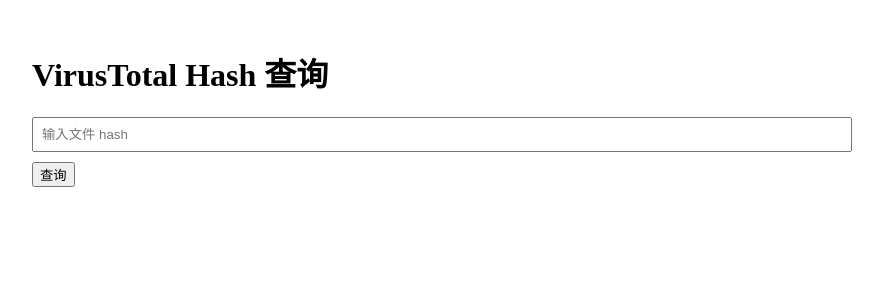
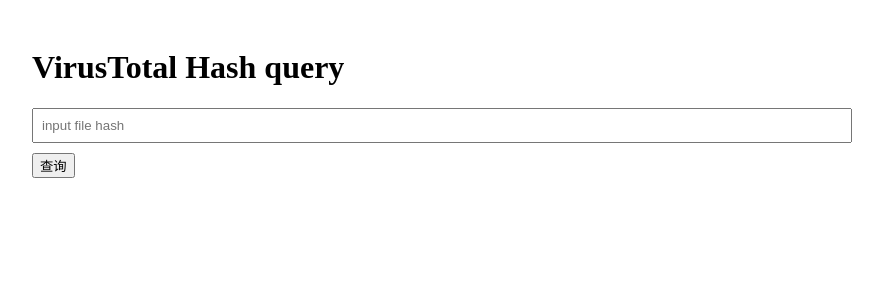
Before and after one commit to wx96wx/vt_vercel_query, a Next.js app: page / in a window 1280 px wide. Shown: the top 300 px of the page, without its empty margins (208-1091 px from the left). Built offline with nearby package versions, Linux system fonts and the light colour scheme.

Commit message:
change to en

```diff
--- a/pages/index.js
+++ b/pages/index.js
@@ -15,12 +15,12 @@
 
   return (
     <div style={{ padding: 20, maxWidth: 800, margin: "0 auto" }}>
-      <h1>VirusTotal Hash 查询</h1>
+      <h1>VirusTotal Hash query</h1>
 
       <input
         value={hash}
         onChange={e => setHash(e.target.value)}
-        placeholder="输入文件 hash"
+        placeholder="input file hash"
         style={{ width: "100%", padding: 8 }}
       />
 
@@ -30,17 +30,17 @@
 
       {result && !result.error && (
         <div style={{ marginTop: 20 }}>
-          <p><b>文件名：</b>{result.filename || "-"}</p>
-          <p><b>签名：</b>{result.signature || "-"}</p>
-          <p><b>检测率：</b>{result.malicious}/{result.total}</p>
+          <p><b>filename：</b>{result.filename || "-"}</p>
+          <p><b>signature：</b>{result.signature || "-"}</p>
+          <p><b>malicious：</b>{result.malicious}/{result.total}</p>
 
-          <p><b>恶意引擎：</b></p>
+          <p><b>engines：</b></p>
           <ul>
             {result.engines.map(e => <li key={e}>{e}</li>)}
           </ul>
 
           <a href={`/api/download/${hash}`} target="_blank">
-            下载文件（如 API 权限允许）
+            download
           </a>
         </div>
       )}
```
